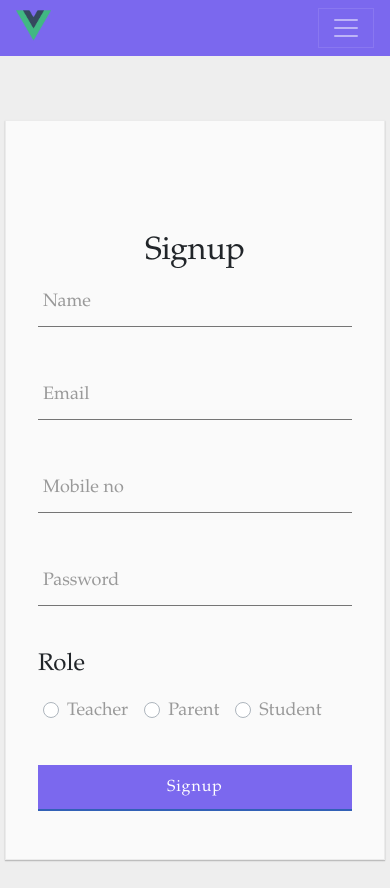
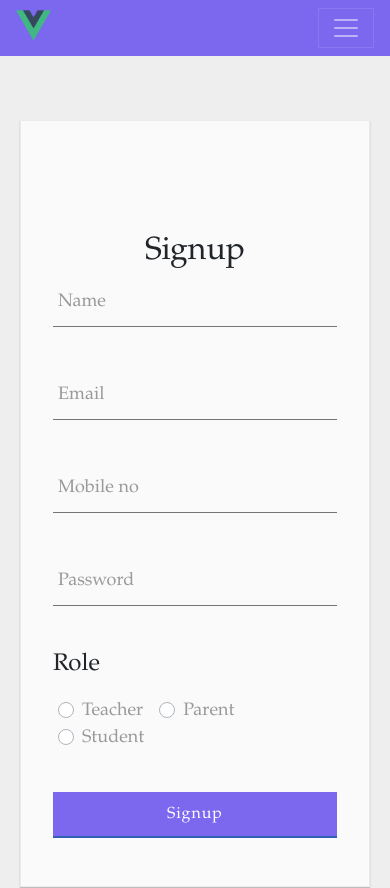
Before and after one commit to Sugansanju/Vuejs, a Vue app: page /#/SignUp in a window 390 px wide. Shown: the top 888 px of the page. Built offline with nearby package versions, Linux system fonts and the light colour scheme.

Commit message:
responsive page

```diff
--- a/index.html
+++ b/index.html
@@ -2,7 +2,7 @@
 <html>
   <head>
     <meta charset="utf-8">
-<meta name="viewport" content="width=device-width, initial-scale=1">
+<meta name="viewport" content="width=device-width, initial-scale=1.0">
 <link rel="stylesheet" href="https://cdnjs.cloudflare.com/ajax/libs/font-awesome/4.7.0/css/font-awesome.min.css">
  <link rel="stylesheet" href="https://maxcdn.bootstrapcdn.com/bootstrap/4.1.0/css/bootstrap.min.css">
  <script src="https://ajax.googleapis.com/ajax/libs/jquery/3.3.1/jquery.min.js"></script>
--- a/src/components/signin.vue
+++ b/src/components/signin.vue
@@ -1,5 +1,5 @@
 <template>
-    <div >
+    <div>
         <!-- <nav class="navbar navbar-expand-lg navbar-dark fixed-top" style="background-color:#7B68EE;">
           <div class="container">
             <a class="navbar-brand" href="#/home">
@@ -24,7 +24,7 @@
             </div>
           </div>
         </nav> -->
-        <nav class="navbar navbar-expand-lg navbar-dark" style="background-color:#7B68EE;">
+<nav class="navbar navbar-expand-lg navbar-dark" style="background-color:#7B68EE;">
   <a class="navbar-brand" href="#/home">
       <img src="../assets/logo.png" style="max-width:35px; margin-top: -7px;" alt="">
   </a>
@@ -40,6 +40,9 @@
         <a class="nav-link link" href="#/SignUp">Signup</a>
       </li>
     </ul>
+        <button class="btn btn-outline-success my-2 my-sm-0" type="submit">
+            Search
+        </button>
   </div>
 </nav>
    <form>
@@ -195,7 +198,7 @@ h1, h3 { font-weight: 300; }
 h1 { color: #636363; }
 h3 { color: #4a89dc; }
 form {
-	width: 380px;
+	width: 350px;
 	margin: 4em auto;
 	padding: 3em 2em 2em 2em;
 	background: #fafafa;
--- a/src/components/signup.vue
+++ b/src/components/signup.vue
@@ -49,19 +49,19 @@
 </hgroup>
   <div class="group">
     <input type="text" required><span class="highlight"></span><span class="bar"></span>
-<label>Name</label>
+<label class="group-label">Name</label>
   </div>
 <div class="group">
     <input type="email" required><span class="highlight"></span><span class="bar"></span>
-    <label>Email</label>
+    <label class="group-label">Email</label>
   </div>
 <div class="group">
     <input type="text" required><span class="highlight"></span><span class="bar"></span>
-    <label>Mobile no</label>
+    <label class="group-label">Mobile no</label>
   </div>
 <div class="group">
     <input type="password" required><span class="highlight"></span><span class="bar"></span>
-    <label>Password</label>
+    <label class="group-label">Password</label>
   </div>
  <h4>Role</h4>
  <div class="group">
@@ -104,7 +104,9 @@
 .link{
     color:#fff;
 }
-*{ box-sizing:border-box; }
+*{
+    box-sizing:border-box;
+ }
 
 body {
 	font-family: Palatino Linotype;
@@ -123,9 +125,9 @@ h1 { color: #636363; }
 h3 { color: #4a89dc; }
 
 form {
-	width: 550px;
+	width: 400px;
 	margin: 4em auto;
-	padding: 3em 2em 2em 2em;
+	padding: 3em 2em;
 	background: #fafafa;
 	border: 1px solid #ebebeb;
 	box-shadow: rgba(0,0,0,0.14902) 0px 1px 1px 0px,rgba(0,0,0,0.09804) 0px 1px 2px 0px;
@@ -168,7 +170,7 @@ label {
 
 /* active */
 
-input:focus ~ label, input.used ~ label {
+input:focus ~ .group-label, input.used ~ .group-label {
 	top: -20px;
   transform: scale(.75); left: -2px;
 
```
